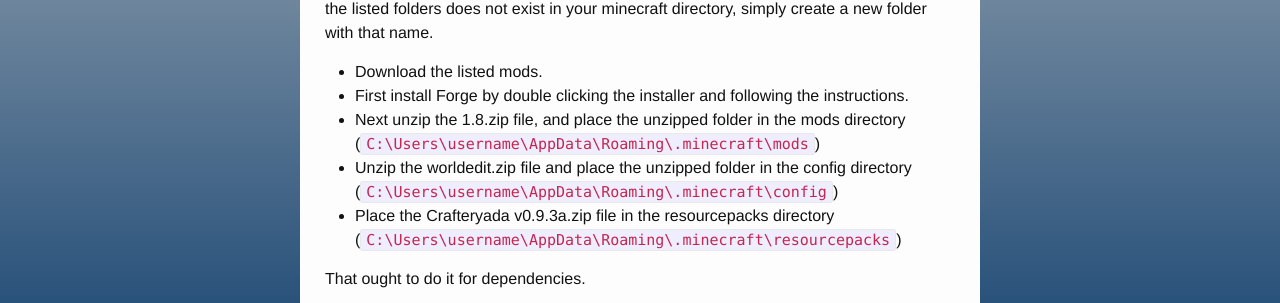
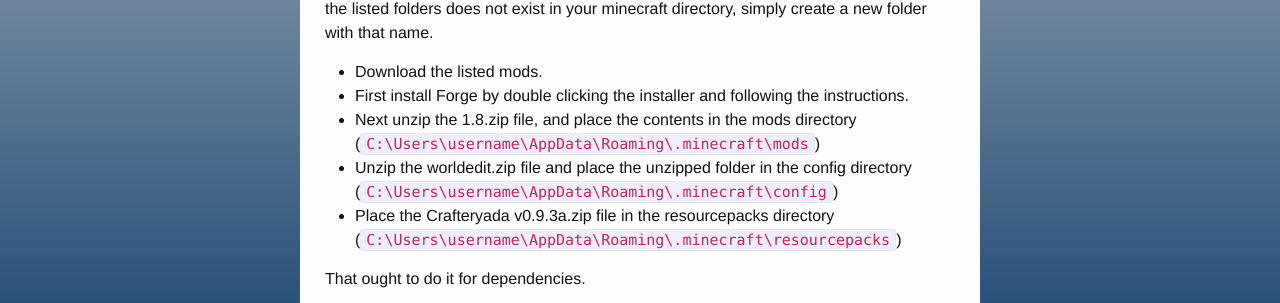
Before and after one commit to plosive/konstantinfarrell.github.io, a Jekyll site: the page built from _posts/2015-10-13-minecraft-server.md, in a window 1280 px wide. Shown: the part 1314-1617 px from the top of the page. Built offline with Jekyll 4.4.1, drawn with Linux system fonts in a browser that asks for light colours.

Commit message:
Update 2015-10-13-minecraft-server.md

```diff
--- a/_posts/2015-10-13-minecraft-server.md
+++ b/_posts/2015-10-13-minecraft-server.md
@@ -43,7 +43,7 @@ In the following instructions, replace `username` with your Windows username. If
 
 - Download the listed mods.
 - First install Forge by double clicking the installer and following the instructions.
-- Next unzip the 1.8.zip file, and place the unzipped folder in the mods directory (`C:\Users\username\AppData\Roaming\.minecraft\mods`)
+- Next unzip the 1.8.zip file, and place the contents in the mods directory (`C:\Users\username\AppData\Roaming\.minecraft\mods`)
 - Unzip the worldedit.zip file and place the unzipped folder in the config directory (`C:\Users\username\AppData\Roaming\.minecraft\config`)
 - Place the Crafteryada v0.9.3a.zip file in the resourcepacks directory (`C:\Users\username\AppData\Roaming\.minecraft\resourcepacks`)
 
```
